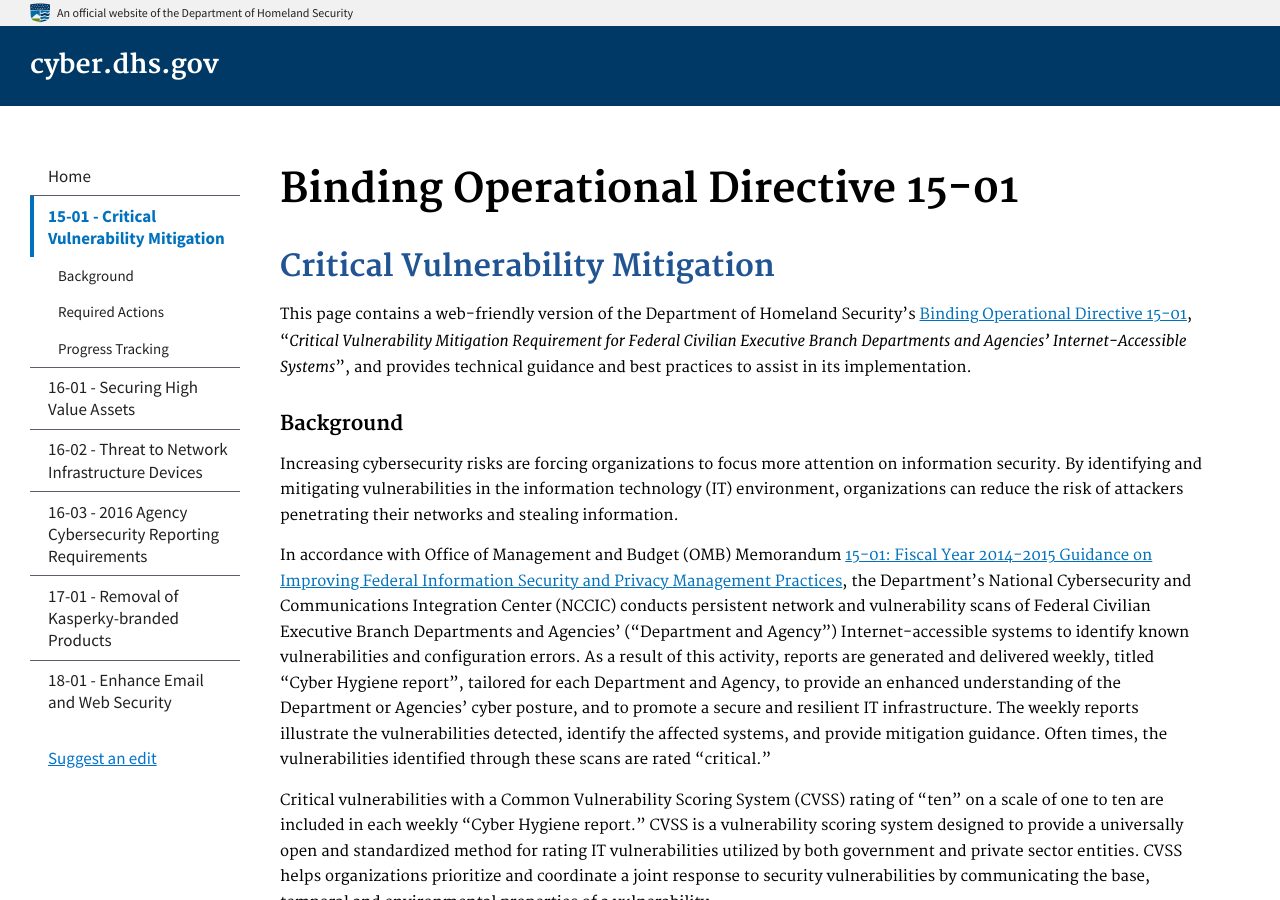
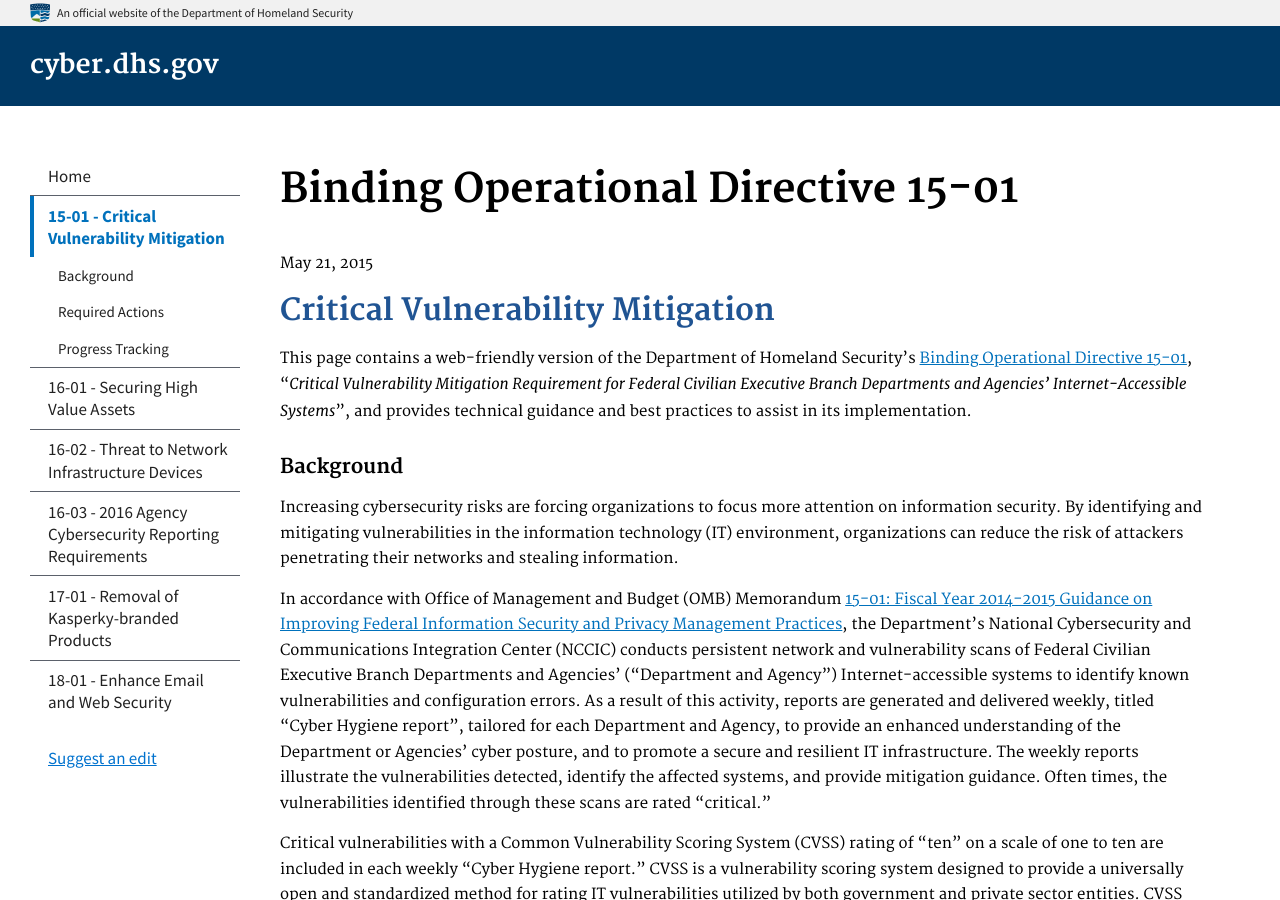
Before and after one commit to cisagov/cyber.dhs.gov, a Jekyll site: the page built from pages/15-01.md, in a window 1280 px wide and 900 px high. Built offline with Jekyll 4.4.1, drawn with Linux system fonts in a browser that asks for light colours.

Commit message:
Date addition

```diff
--- a/pages/15-01.md
+++ b/pages/15-01.md
@@ -11,6 +11,7 @@ subnav:
   - text: Progress Tracking
     href: "#progress-tracking"
 ---
+May 21, 2015
 ## Critical Vulnerability Mitigation
 
 This page contains a web-friendly version of the Department of Homeland Security’s [Binding Operational Directive 15-01](/assets/report/bod-15-01.pdf), “_Critical Vulnerability Mitigation Requirement for Federal Civilian Executive Branch Departments and Agencies' Internet-Accessible Systems_”, and provides technical guidance and best practices to assist in its implementation.
```
